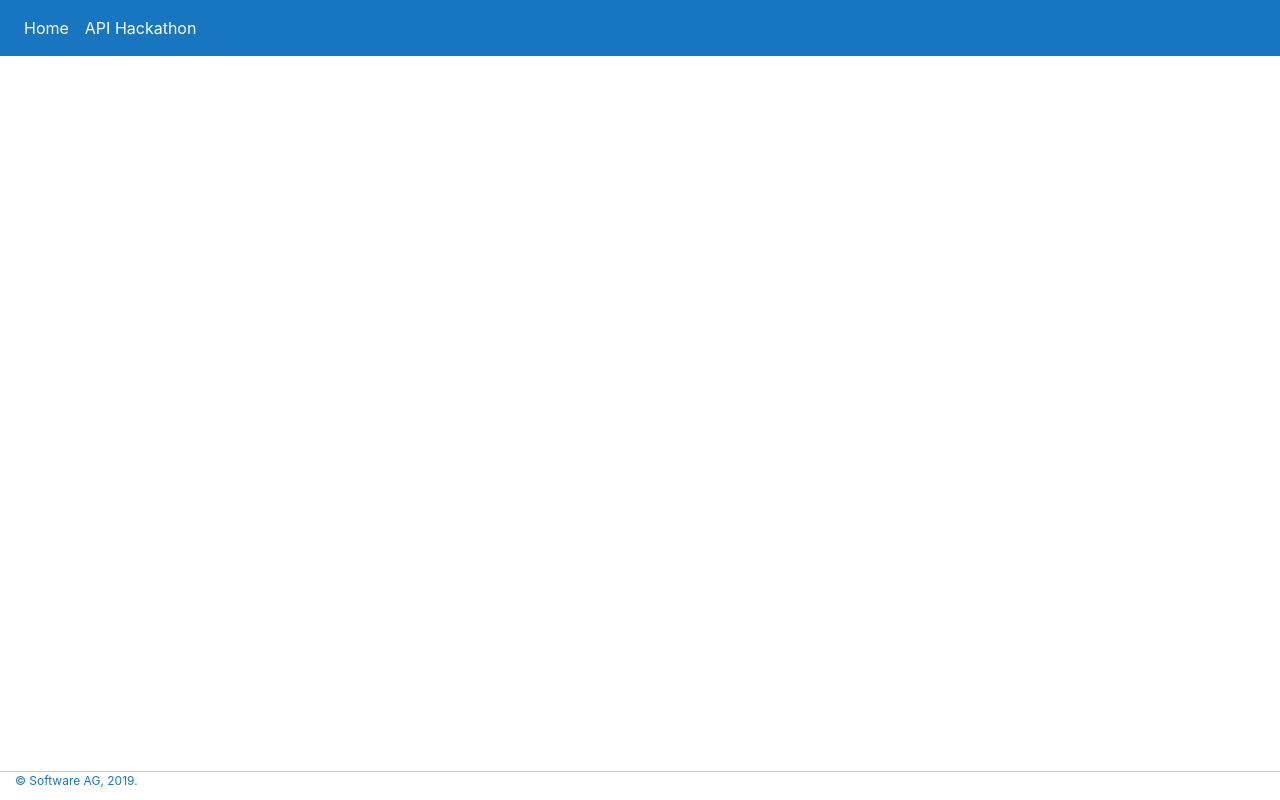
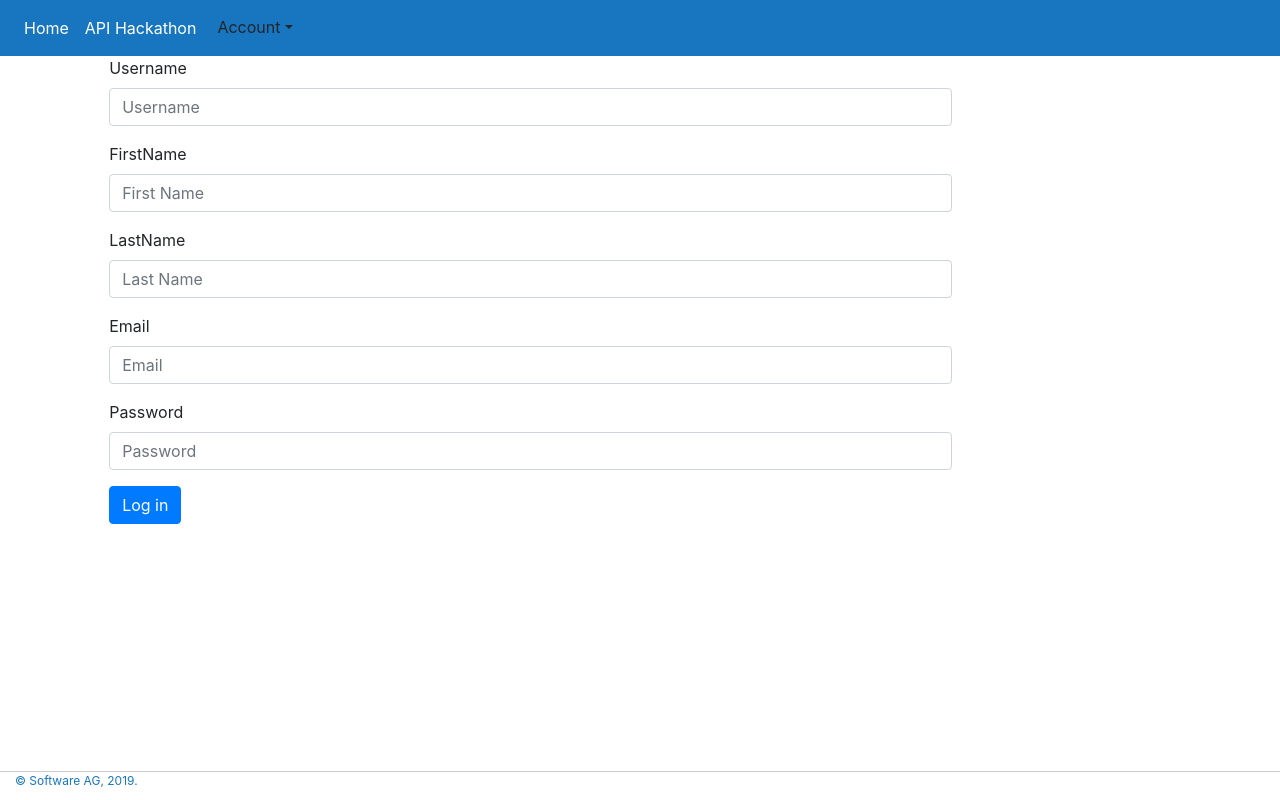
Before and after one commit to school-coder/aep-ui, a Vue app in the folder aep-ui/: page /register in a window 1280 px wide. Built offline with nearby package versions, Linux system fonts and the light colour scheme.

Commit message:
User Registration and User Login view added

```diff
--- a/aep-ui/package.json
+++ b/aep-ui/package.json
@@ -11,6 +11,8 @@
   "dependencies": {
     "axios": "^0.18.0",
     "bootstrap": "^4.3.1",
+    "jquery": "^3.3.1",
+    "popper.js": "^1.14.7",
     "vue": "^2.6.6",
     "vue-class-component": "^6.0.0",
     "vue-property-decorator": "^8.0.0",
--- a/aep-ui/src/App.vue
+++ b/aep-ui/src/App.vue
@@ -11,6 +11,7 @@
 <script>
 import Header from "@/components/Header.vue";
 import Footer from "@/components/Footer.vue";
+import 'bootstrap'
 export default {
   components:{
     Header, Footer
@@ -23,6 +24,7 @@ export default {
 
 @import '../node_modules/bootstrap/scss/bootstrap.scss';
 @import '@/assets/scss/style.scss';
+
 footer {
   position: fixed;
   bottom: 0;
--- a/aep-ui/src/components/Header.vue
+++ b/aep-ui/src/components/Header.vue
@@ -10,10 +10,28 @@
           <li class="nav-item">
             <router-link to="/about" class="nav-link">API Hackathon</router-link>
           </li>
+
+           <li class="nav-item">
+            <div class="dropdown">
+            <button
+              class="btn  dropdown-toggle"
+              type="button"
+              id="dropdownMenuButton"
+              data-toggle="dropdown"
+              aria-haspopup="true"
+              aria-expanded="false"
+            >Account</button>
+            <div class="dropdown-menu" aria-labelledby="dropdownMenuButton">
+                <router-link to="/login" class="dropdown-item">Sign in</router-link>
+                <router-link to="/register" class="dropdown-item">Register</router-link>
+            </div>
+          </div>
+          </li>
+
+
         </ul>
       </div>
     </nav>
-
   </div>
 </template>
 
@@ -25,7 +43,4 @@ export default {
 </script>
 
 <style scoped>
-
-
-
 </style>
--- a/aep-ui/src/router.ts
+++ b/aep-ui/src/router.ts
@@ -1,7 +1,8 @@
 import Vue from "vue";
 import Router from "vue-router";
 import Home from "./views/Home.vue";
-import LoginForm from "./views/Login.vue"
+import LoginForm from "./views/Account/Login/Login.vue"
+import Regiter from "./views/Account/Register/Register.vue"
 
 Vue.use(Router);
 
@@ -20,6 +21,11 @@ export default new Router({
       component: LoginForm
     },
     {
+      path: "/register",
+      name: "register",
+      component: Regiter
+    },
+    {
       path: "/about",
       name: "about",
       // route level code-splitting
--- /dev/null
+++ b/aep-ui/src/shared/model/user.model.ts
@@ -0,0 +1,33 @@
+export interface IUser {
+  id?: any;
+  login?: string;
+  firstName?: string;
+  lastName?: string;
+  email?: string;
+  activated?: boolean;
+  langKey?: string;
+  authorities?: any[];
+  createdBy?: string;
+  createdDate?: Date;
+  lastModifiedBy?: string;
+  lastModifiedDate?: Date;
+  password?: string;
+}
+
+export class User implements IUser {
+  constructor(
+    public id?: any,
+    public login?: string,
+    public firstName?: string,
+    public lastName?: string,
+    public email?: string,
+    public activated?: boolean,
+    public langKey?: string,
+    public authorities?: any[],
+    public createdBy?: string,
+    public createdDate?: Date,
+    public lastModifiedBy?: string,
+    public lastModifiedDate?: Date,
+    public password?: string
+  ) {}
+}
--- /dev/null
+++ b/aep-ui/src/views/Account/Login/Login.vue
@@ -0,0 +1,20 @@
+<template>
+  <div class="row">
+    <div class="offset-1 col-8">
+      <form v-on:submit.prevent="doLogin()">
+        <div class="form-group">
+          <label for="exampleInputEmail1">Username</label>
+          <input v-model="username" class="form-control" placeholder="Username">
+        </div>
+        <div class="form-group">
+          <label for="exampleInputPassword1">Password</label>
+          <input v-model="password" class="form-control" placeholder="Password">
+        </div>
+        <button type="submit" class="btn btn-primary">Log in</button>
+      </form>
+    </div>
+    <button @click="getUsername">Get UserName</button>
+    <p>{{name}}</p>
+  </div>
+</template>
+<script lang="ts" src="./login-form.component.ts">
--- /dev/null
+++ b/aep-ui/src/views/Account/Register/Register.component.ts
@@ -0,0 +1,24 @@
+import axios from 'axios';
+import { Component, Vue } from 'vue-property-decorator';
+import { User } from '@/shared/model/user.model';
+@Component
+export default class LoginForm extends Vue {
+  public user ?: User = new User();
+
+  public doSaveUser(): void {
+
+    console.log(JSON.stringify(this.user));
+    axios
+      .post('api/users', this.user, {
+        headers: {
+          'Content-Type': 'application/json'
+        }
+      })
+      .then(() => {
+
+      })
+      .catch(() => {
+      });
+  }
+
+}
--- /dev/null
+++ b/aep-ui/src/views/Account/Register/Register.vue
@@ -0,0 +1,32 @@
+<template>
+  <div class="row">
+    <div class="offset-1 col-8">
+      <form v-on:submit.prevent="doSaveUser()">
+
+        <div class="form-group">
+          <label>Username</label>
+          <input v-model="user.login" class="form-control" placeholder="Username">
+        </div>
+         <div class="form-group">
+          <label >FirstName</label>
+          <input v-model="user.firstName" class="form-control" placeholder="First Name">
+        </div>
+         <div class="form-group">
+          <label >LastName</label>
+          <input v-model="user.lastName" class="form-control" placeholder="Last Name">
+        </div>
+         <div class="form-group">
+          <label >Email</label>
+          <input v-model="user.email" class="form-control" placeholder="Email">
+        </div>
+        <div class="form-group">
+          <label >Password</label>
+          <input v-model="user.password" class="form-control" placeholder="Password">
+        </div>
+        <button type="submit" class="btn btn-primary">Log in</button>
+      </form>
+    </div>
+
+  </div>
+</template>
+<script lang="ts" src="./Register.component.ts">
--- a/aep-ui/src/views/Login.vue
+++ /dev/null
@@ -1,10 +0,0 @@
-<template>
-<div>
-  <input v-model="username" placeholder="Username">
-  <input v-model="password" placeholder="Password">
-  <button @click="doLogin" >Login</button>
-  <button @click="getUsername">Get UserName</button>
-  <p>{{name}}</p>
-</div>
-</template>
-<script lang="ts" src="./login-form.component.ts">
--- a/aep-ui/vue.config.js
+++ b/aep-ui/vue.config.js
@@ -5,5 +5,19 @@ module.exports = {
   runtimeCompiler: undefined,
   productionSourceMap: undefined,
   parallel: undefined,
-  css: undefined
+  css: undefined,
+  devServer: {
+    proxy: {
+      '/auth': {
+        target: 'http://localhost:8081',
+        ws: true,
+        changeOrigin: true
+      },
+	  '/api': {
+        target: 'http://localhost:8081',
+        ws: true,
+        changeOrigin: true
+      }
+    }
 }
+}
```
Also changed, not shown: aep-ui/src/views/Account/Login/login-form.component.ts (renamed from aep-ui/src/views/login-form.component.ts), 1 other file (tests, documents, lock files or other folders). Lines whose indentation alone changed are shown as unchanged.
